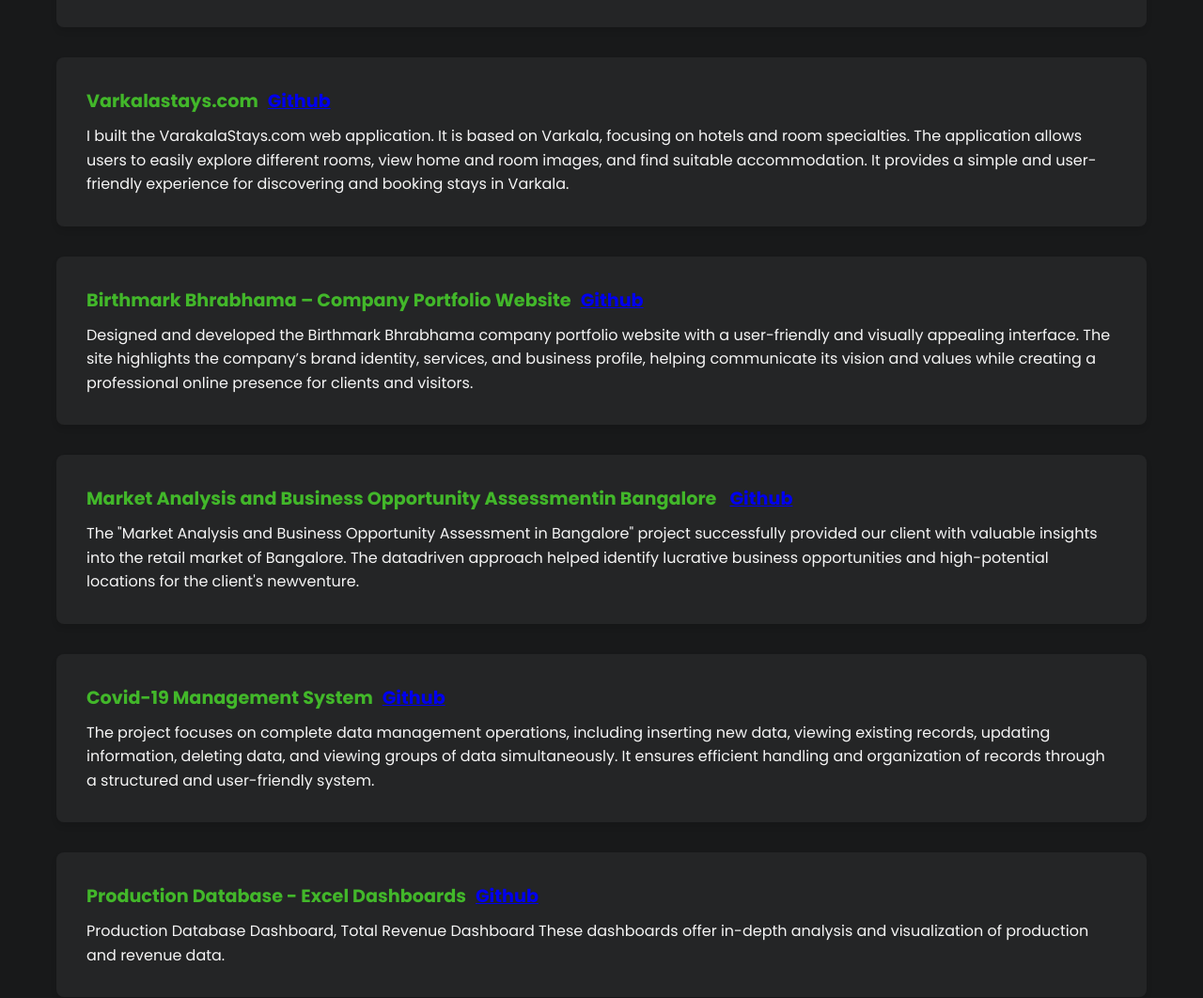
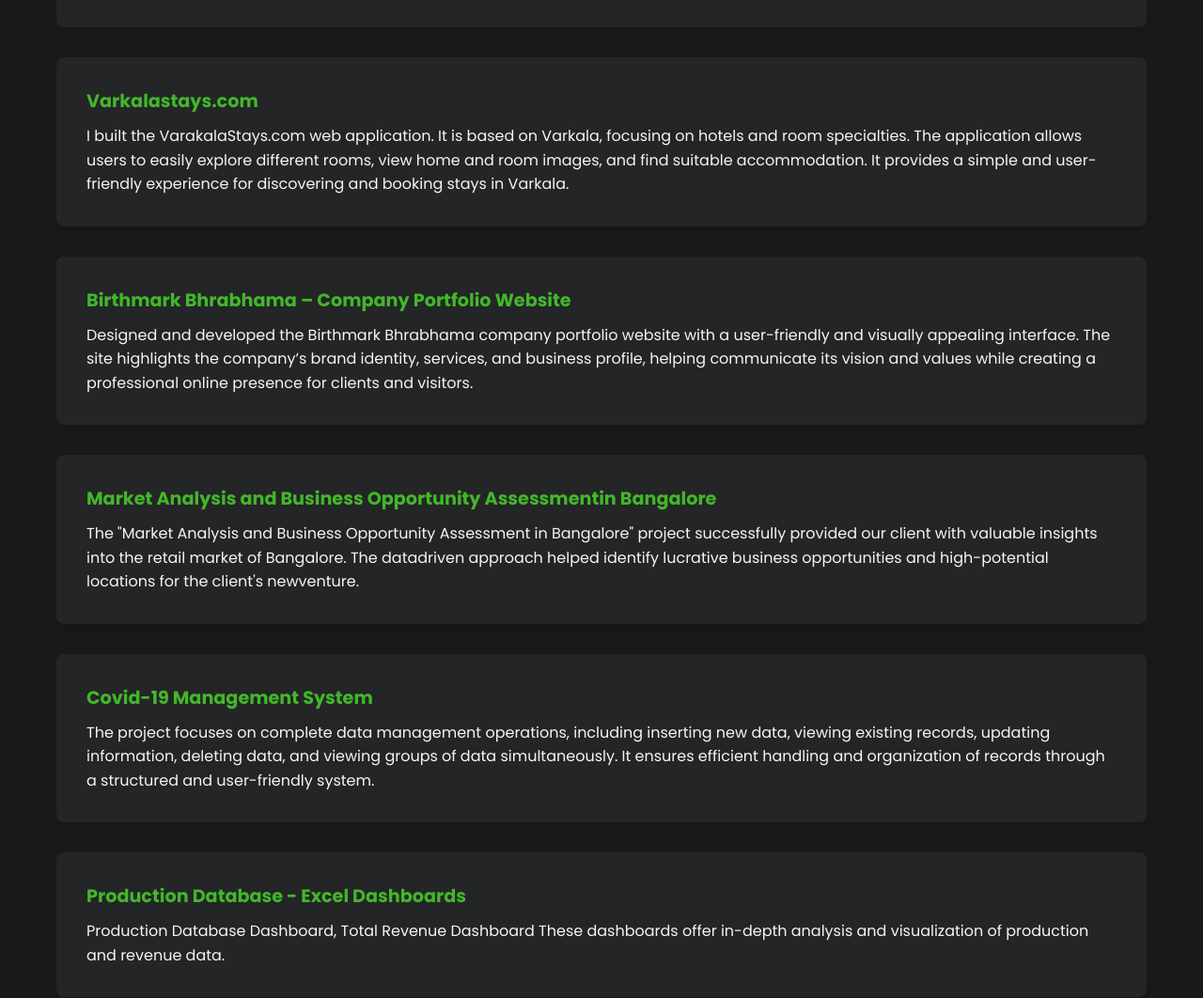
Before and after one commit to theofficialchandru/Chandruportfolio, a plain HTML site: page index.html in a window 1280 px wide. Shown: the part 2067-3129 px from the top of the page at 94% size. Drawn offline with Linux system fonts and the light colour scheme.

Commit message:
Update index.html

```diff
--- a/index.html
+++ b/index.html
@@ -158,7 +158,7 @@
                 </p>
             </div>
             <div class="card experience-item">
-                <h3>Varkalastays.com<span style="margin-left: 10px;"><a href="https://github.com/Surya885/State_License_collection" target="_blank">Github</a></span></h3>
+                <h3>Varkalastays.com<span style="margin-left: 10px;"></span></h3>
                 <p> I built the VarakalaStays.com web application.
                     It is based on Varkala, focusing on hotels and room specialties.
                     The application allows users to easily explore different rooms, view home and room images, and find suitable accommodation.
@@ -166,7 +166,7 @@
                 </p>
             </div>
             <div class="card experience-item">
-                <h3>Birthmark Bhrabhama – Company Portfolio Website<span style="margin-left: 10px;"><a href="https://github.com/Surya885/State_License_collection" target="_blank">Github</a></span></h3>
+                <h3>Birthmark Bhrabhama – Company Portfolio Website<span style="margin-left: 10px;"></span></h3>
                 <p>Designed and developed the Birthmark Bhrabhama company portfolio website with a
                    user-friendly and visually appealing interface.
                    The site highlights the company’s brand identity, services,
@@ -175,7 +175,7 @@
                 </p>
             </div>
             <div class="card experience-item">
-                <h3>Market Analysis and Business Opportunity Assessmentin Bangalore <span style="margin-left: 10px;"><a href="https://github.com/Surya885/Crawlers_worked_on_in_Internship" target="_blank">Github</a></span></h3>
+                <h3>Market Analysis and Business Opportunity Assessmentin Bangalore <span style="margin-left: 10px;"></span></h3>
                 <p> The "Market Analysis and Business Opportunity Assessment in
                     Bangalore" project successfully provided our client with
                     valuable insights into the retail market of Bangalore. The datadriven approach helped identify lucrative business
@@ -183,7 +183,7 @@
                 </p>
             </div>
             <div class="card experience-item">
-                <h3>Covid-19 Management System<span style="margin-left: 10px;"><a href="https://github.com/Surya885/State_License_collection" target="_blank">Github</a></span></h3>
+                <h3>Covid-19 Management System<span style="margin-left: 10px;"></span></h3>
                 <p> The project focuses on complete data management operations,
                     including inserting new data, viewing existing records,
                     updating information, deleting data, and viewing groups of data simultaneously.
@@ -192,7 +192,8 @@
                 </p>
             </div>
             <div class="card experience-item">
-                <h3>Production Database - Excel Dashboards<span style="margin-left: 10px;"><a href="https://github.com/Surya885/Excel_Dashboards" target="_blank">Github</a></span></h3>                 <p>Production Database Dashboard, Total Revenue Dashboard
+                <h3>Production Database - Excel Dashboards<span style="margin-left: 10px;"></span></h3>
+                <p>Production Database Dashboard, Total Revenue Dashboard
                 These dashboards offer in-depth analysis and visualization of production and revenue data.</p>
             </div>
         </section>
```
